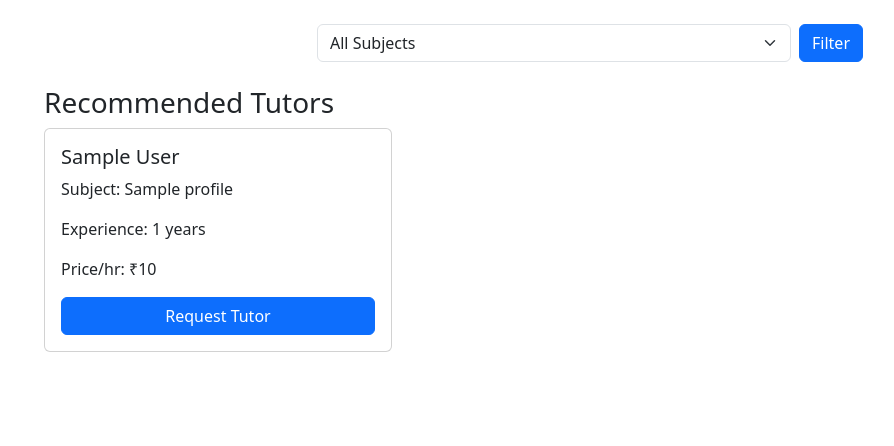
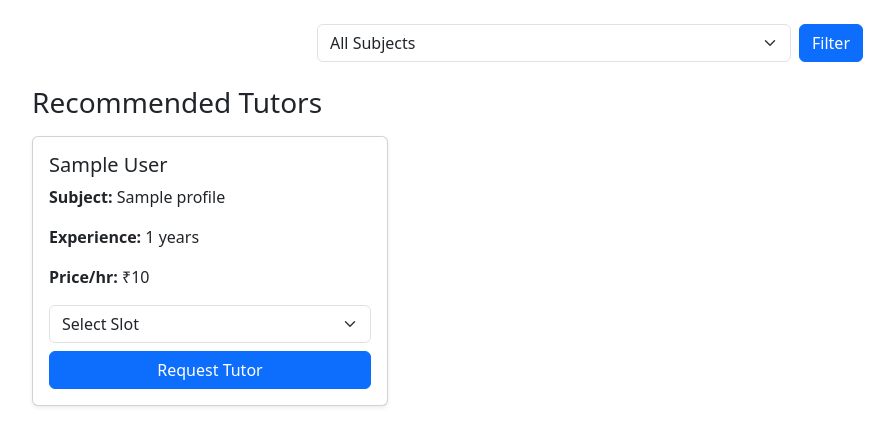
Before and after one commit to ashwin-jm/smart_tutor_connect, a Flask app: page /student/dashboard in a window 1280 px wide. Shown: the part 56-502 px from the top of the page, without its empty margins (50-944 px from the left). Run offline with Flask 3, Linux system fonts and the light colour scheme; the visitor is signed in with stand-in values (Sample User, id 1); data comes from the database, SQL or seed files in the repository; tables that the repository leaves empty hold one stand-in row (values such as "Sample post").

Commit message:
add scheduling feature

```diff
--- a/app.py
+++ b/app.py
@@ -1,11 +1,12 @@
 from flask import Flask, render_template, redirect, request, session, flash
 from matching import get_recommended_tutors
-from db import init_db, get_db_connection
+from db import init_db, get_db_connection, seed_slots
 
 app = Flask(__name__)
 app.secret_key = "smart_tutor_secret_key"
 
 init_db()
+seed_slots()
 
 @app.route('/')
 def home():
@@ -96,6 +97,14 @@ def student_dashboard():
         WHERE student_id=?
     """, (session["user_id"],)).fetchall()
 
+    slots = conn.execute("""
+    SELECT * FROM slots
+    WHERE id NOT IN (
+        SELECT slot_id FROM requests WHERE status='accepted'
+        )
+    """).fetchall()
+
+
     conn.close()
 
     requested_pairs = [(r["tutor_id"], r["subject"]) for r in requested]
@@ -105,7 +114,8 @@ def student_dashboard():
         "student_dashboard.html",
         tutors=tutors,
         requested_pairs=requested_pairs,
-        request_status = request_status
+        request_status = request_status,
+        slots = slots
     )
 
 
@@ -122,9 +132,11 @@ def tutor_dashboard():
             SELECT requests.id,
                 users.name AS student_name,
                 requests.subject,
+                slots.time_slot,
                 requests.status
             FROM requests
             JOIN users ON requests.student_id = users.id
+            JOIN slots ON requests.slot_id = slots.id
             WHERE requests.tutor_id = ?
         """, (tutor_id,)).fetchall()
 
@@ -141,6 +153,7 @@ def request_tutor():
     student_id = session["user_id"]
     tutor_id = request.form.get("tutor_id")
     subject = request.form.get("subject")
+    slot_id = request.form.get("slot_id")
 
     conn = get_db_connection()
 
@@ -153,9 +166,9 @@ def request_tutor():
         flash("You have already requested this tutor for this subject.")
     else:
         conn.execute("""
-            INSERT INTO requests (student_id, tutor_id, subject, status)
-            VALUES (?, ?, ?, ?)
-        """, (student_id, tutor_id, subject, "pending"))
+            INSERT INTO requests (student_id, tutor_id, subject, slot_id, status)
+            VALUES (?, ?, ?, ?, ?)
+        """, (student_id, tutor_id, subject, slot_id, "pending"))
         flash("Tutor request sent successfully!")
 
     conn.commit()
--- a/db.py
+++ b/db.py
@@ -30,25 +30,44 @@ def init_db():
     """)
 
     conn.execute("""
-        CREATE TABLE IF NOT EXISTS requests (
-            id INTEGER PRIMARY KEY AUTOINCREMENT,
-            student_id INTEGER,
-            tutor_id INTEGER,
-            subject TEXT,
-            status TEXT
+    CREATE TABLE IF NOT EXISTS slots (
+        id INTEGER PRIMARY KEY AUTOINCREMENT,
+        time_slot TEXT UNIQUE
         )
     """)
 
     conn.execute("""
-    CREATE TABLE IF NOT EXISTS tutor_slots (
+    CREATE TABLE IF NOT EXISTS requests (
         id INTEGER PRIMARY KEY AUTOINCREMENT,
+        student_id INTEGER,
         tutor_id INTEGER,
-        date TEXT,
-        time_slot TEXT,
-        is_booked INTEGER
+        subject TEXT,
+        slot_id INTEGER,
+        status TEXT
         )
     """)
 
 
+
     conn.commit()
     conn.close()
+
+def seed_slots():
+    conn = get_db_connection()
+
+    slots = [
+        "09:00-10:00",
+        "10:00-11:00",
+        "11:00-12:00",
+        "14:00-15:00",
+        "15:00-16:00"
+    ]
+
+    for s in slots:
+        conn.execute(
+            "INSERT OR IGNORE INTO slots (time_slot) VALUES (?)",
+            (s,)
+        )
+
+    conn.commit()
+    conn.close()
--- a/templates/register.html
+++ b/templates/register.html
@@ -38,7 +38,7 @@
 
 </div>
 
-<input class="form-control mb-2" name="experience" placeholder="Experience (years)" required>
+<!-- <input class="form-control mb-2" name="experience" placeholder="Experience (years)" required> -->
 
 <button type="button" class="btn btn-secondary mb-3" onclick="addSubject()">+ Add Another Subject</button>
 
--- a/templates/student_dashboard.html
+++ b/templates/student_dashboard.html
@@ -7,6 +7,8 @@
 <body>
 
 {% include "navbar.html" %}
+
+<!-- Flash Messages -->
 {% with messages = get_flashed_messages() %}
   {% if messages %}
     {% for msg in messages %}
@@ -19,6 +21,7 @@
 
 <div class="container mt-4">
 
+<!-- Subject Filter -->
 <div class="row mb-4">
   <div class="col-md-6 offset-md-3">
     <form method="get" class="d-flex gap-2">
@@ -30,52 +33,66 @@
         <option value="Physics" {% if request.args.get('subject')=='Physics' %}selected{% endif %}>Physics</option>
       </select>
 
-
       <button class="btn btn-primary">Filter</button>
 
     </form>
   </div>
 </div>
 
-
-
-<div class="container mt-4">
-<h3>Recommended Tutors</h3>
+<h3 class="mb-3">Recommended Tutors</h3>
 
 <div class="row">
+
 {% for tutor in tutors %}
 <div class="col-md-4">
-<div class="card mb-3">
+
+<div class="card mb-3 shadow-sm">
 <div class="card-body">
 
 <h5>{{ tutor.name }}</h5>
-<p>Subject: {{ tutor.subject }}</p>
-<p>Experience: {{ tutor.experience }} years</p>
-<p>Price/hr: ₹{{ tutor.price_per_hour }}</p>
+<p><b>Subject:</b> {{ tutor.subject }}</p>
+<p><b>Experience:</b> {{ tutor.experience }} years</p>
+<p><b>Price/hr:</b> ₹{{ tutor.price_per_hour }}</p>
+
+<!-- Show Status -->
 {% if (tutor.id, tutor.subject) in request_status %}
 <p><b>Status:</b> {{ request_status[(tutor.id, tutor.subject)] }}</p>
 {% endif %}
 
+<!-- Request Button / Requested -->
+{% if (tutor.id, tutor.subject) in requested_pairs %}
 
-
-{% if (tutor.id, tutor.subject) in requested_pairs %}
 <button class="btn btn-secondary w-100" disabled>Requested</button>
 
 {% else %}
+
 <form action="/request_tutor" method="post">
+
 <input type="hidden" name="tutor_id" value="{{ tutor.id }}">
 <input type="hidden" name="subject" value="{{ tutor.subject }}">
+
+<!-- Slot Selection -->
+<select name="slot_id" class="form-select mb-2" required>
+    <option value="">Select Slot</option>
+    {% for s in slots %}
+    <option value="{{ s.id }}">{{ s.time_slot }}</option>
+    {% endfor %}
+</select>
+
 <button class="btn btn-primary w-100">Request Tutor</button>
+
 </form>
+
 {% endif %}
-
 
 </div>
 </div>
+
 </div>
 {% endfor %}
+
+</div>
 </div>
 
-</div>
 </body>
 </html>
--- a/templates/tutor_dashboard.html
+++ b/templates/tutor_dashboard.html
@@ -18,6 +18,7 @@
 <p><b>Student:</b> {{ r.student_name }}</p>
 <p><b>Status:</b> {{ r.status }}</p>
 <p><b>Subject:</b> {{ r.subject }}</p>
+<p><b>Slot:</b> {{ r.time_slot }}</p>
 
 
 {% if r.status == "pending" %}
```
Lines whose indentation alone changed are shown as unchanged.
